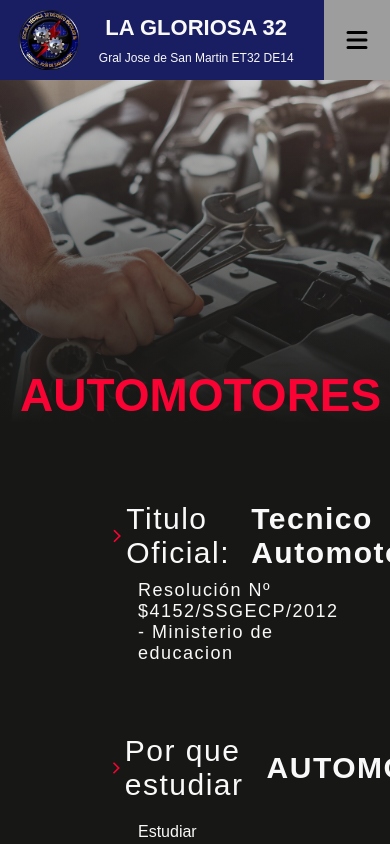
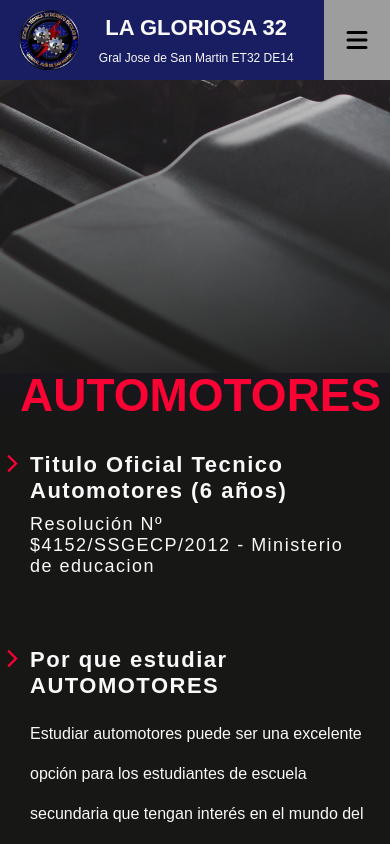
Before and after one commit to consor92/escuelaTecnica32, a Next.js app: page /discipline/automotores in a window 390 px wide. Shown: the top 844 px of the page. Built offline with nearby package versions, Linux system fonts and the light colour scheme.

Commit message:
fixed disciplineCarrusel

```diff
--- a/package.json
+++ b/package.json
@@ -16,6 +16,7 @@
     "framer-motion": "^4.1.17",
     "next": "13.2.4",
     "react": "18.2.0",
+    "react-alice-carousel": "^2.7.1",
     "react-dom": "18.2.0",
     "react-icons": "^4.8.0",
     "react-reveal": "^1.2.2"
--- a/src/Components/Disciplines/Disciplines.js
+++ b/src/Components/Disciplines/Disciplines.js
@@ -5,8 +5,22 @@ import { IoChevronForwardSharp } from "react-icons/io5";
 import Image from 'next/image';
 import { Zoom, Fade } from 'react-reveal';
 import { BsFillCircleFill } from "react-icons/bs";
+import AliceCarousel from 'react-alice-carousel';
+import 'react-alice-carousel/lib/alice-carousel.css';
 
+const url1 = 'https://cdn.wallpapersafari.com/95/49/RBudz6.jpg'
+const url2 = 'https://cutewallpaper.org/28/cool-africa-wallpaper/1306022341.jpg'
+const url3 = 'https://raw.githubusercontent.com/imagezzzz/blog_background/main/42.jpg'
+const url4 = 'https://www.cbc.ca/kids/images/wild_and_wonderful_asian_animals_header_1140.jpg'
+const url5 = 'https://e1.pxfuel.com/desktop-wallpaper/389/672/desktop-wallpaper-nosey-giraffe-long-neck.jpg'
 
+const items = [
+  <div className={Style.discipline__photo__two} style={{ backgroundImage: `url(${url1})` }}></div>,
+  <div className={Style.discipline__photo__two} style={{ backgroundImage: `url(${url2})` }}></div>,
+  <div className={Style.discipline__photo__two} style={{ backgroundImage: `url(${url3})` }}></div>,
+  <div className={Style.discipline__photo__two} style={{ backgroundImage: `url(${url4})` }}></div>,
+  <div className={Style.discipline__photo__two} style={{ backgroundImage: `url(${url5})` }}></div>,
+];
 
 const Disciplines = ({ props, showAs }) => {
 
@@ -44,12 +58,12 @@ const Disciplines = ({ props, showAs }) => {
         </div>
 
         <section className={Style.containerPage__discipline__info}>
-          <h2> <IoChevronForwardSharp style={{ color: 'var(--font-color--redIntense)', height: '30', width: '30' }} />Titulo Oficial:&nbsp;<strong>Tecnico {props.title}</strong>&nbsp;(6 años)</h2>
+          <h2> <IoChevronForwardSharp style={{ color: 'var(--font-color--redIntense)', height: '25', width: '25' }} />Titulo Oficial Tecnico {props.title} (6 años)</h2>
           <h3>Resolución Nº ${props.resolucion}/SSGECP/2012 - Ministerio de educacion</h3>
         </section>
 
         <section className={Style.containerPage__discipline__about}>
-          <h2> <IoChevronForwardSharp style={{ color: 'var(--font-color--redIntense)', height: '30', width: '30' }} />Por que estudiar&nbsp;<strong>{props.titleUppercase}</strong></h2>
+          <h2> <IoChevronForwardSharp style={{ color: 'var(--font-color--redIntense)', height: '25', width: '25' }} />Por que estudiar {props.titleUppercase}</h2>
           <p>{props.text_about_part1}</p>
           <p>{props.text_about_part2}</p>
         </section>
@@ -61,20 +75,37 @@ const Disciplines = ({ props, showAs }) => {
         </section>
 
         <section className={Style.containerPage__discipline__future}>
-          <h2> <IoChevronForwardSharp style={{ color: 'var(--font-color--redIntense)', height: '30', width: '30' }} /><strong>{props.titleUppercase}</strong>&nbsp;es considerada una carrera del futuro?</h2>
+          <h2> <IoChevronForwardSharp style={{ color: 'var(--font-color--redIntense)', height: '25', width: '25' }} />{props.titleUppercase} es considerada una carrera del futuro?</h2>
           <p>{props.text_future_part1}</p>
           <p>{props.text_future_part2}</p>
         </section>
 
         <section className={Style.containerPage__discipline__photo}>
-          <Fade left duration={3000}>
-            <div className={Style.discipline__photo__two}>
-            </div>
-          </Fade>
+
+          <AliceCarousel
+            autoPlay
+            autoPlayControls={false}
+            autoPlayStrategy="none"
+            autoPlayInterval={1000}
+            animationDuration={3500}
+            animationType="fadeout"
+            infinite
+            touchTracking={false}
+            disableDotsControls
+            disableButtonsControls
+            responsive={{
+              768: {
+                items: 1,
+                itemsFit: 'cover',
+              }
+            }}
+            items={items}
+          />
+
         </section>
 
         <section className={Style.containerPage__discipline__practice}>
-          <h2> <IoChevronForwardSharp style={{ color: 'var(--font-color--redIntense)', height: '30', width: '30' }} />Las&nbsp;<strong>Practicas Profesionalizantes</strong>&nbsp;durante la carrera</h2>
+          <h2> <IoChevronForwardSharp style={{ color: 'var(--font-color--redIntense)', height: '25', width: '25' }} />Practicas Profesionalizantes durante la carrera</h2>
           <p>{props.text_practice_part1}</p>
         </section>
 
--- a/src/Components/Disciplines/Disciplines.module.css
+++ b/src/Components/Disciplines/Disciplines.module.css
@@ -266,13 +266,14 @@
 .discipline__photo__two {
   height: 530px;
   width: 100%;
-  margin: 0 auto;
+  background-repeat: no-repeat;
+  background-size: cover;
   background-image: url('../../Assets/Images/mecanicaPage1.jpg');
-  background-size: cover;
-  background-repeat: no-repeat;
 }
 
 .discipline__photo__two {
+  background-size: cover;
+  background-position: center;
   background-image: url('../../Assets/Images/mecanicaPage2.jpg');
 }
 
@@ -296,7 +297,7 @@
   background-size: cover;
   background-position: center;
   background-repeat: no-repeat;
-
+  width: 100%;
 }
 
 .discipline__study__infoSubject {
@@ -331,7 +332,7 @@
 
 .study__infoSubject__info h3 {
   display: flex;
-  align-items:center;
+  align-items: center;
   font-weight: 100;
   padding: 8px 20px;
   font-size: var(--font-size--regular);
@@ -344,3 +345,175 @@
   width: 100%;
   margin-bottom: 15px;
 }
+
+
+
+@media only screen and (max-width:768px) {
+
+
+  .container {
+    width: 100%;
+    height: 100vh;
+    background-image: url('../../Assets/Images/bg_disciplines.png');
+    position: relative;
+    display: flex;
+    justify-content: center;
+    align-items: center;
+    flex-direction: column;
+    gap: 35px;
+    padding: 30px 0;
+  }
+
+  .containerPage__discipline__info,
+  .containerPage__discipline__about,
+  .containerPage__discipline__photo,
+  .containerPage__discipline__future,
+  .containerPage__discipline__practice,
+  .containerPage__discipline__study {
+    position: relative;
+    display: flex;
+    flex-direction: column;
+    justify-content: center;
+    align-items: flex-start;
+    margin: 0;
+    padding: 30px 0;
+    width: 100%;
+  }
+
+  .containerPage__discipline__info h2,
+  .containerPage__discipline__about h2,
+  .containerPage__discipline__future h2,
+  .containerPage__discipline__practice h2,
+  .containerPage__discipline__workshopStuden h2,
+  .containerPage__discipline__study h2 {
+    display: flex;
+    align-items: center;
+    flex-wrap: wrap;
+    color: var(--font-color--white);
+    font-size: var(--font-size--large);
+    font-weight: 600;
+    letter-spacing: var(--font-spacing-medium);
+    padding: 0 30px;
+    padding-right: 10px;
+  }
+
+  .containerPage__discipline__workshopStuden h2,
+  .containerPage__discipline__study h2 {
+    color: var(--font-color--white);
+    font-size: var(--font-size--extraLarge);
+    font-weight: 600;
+    letter-spacing: var(--font-spacing-medium);
+    padding: 0 30px;
+    padding-right: 10px;
+    text-align: center;
+  }
+
+
+  .containerPage__discipline__about>p,
+  .containerPage__discipline__future>p,
+  .containerPage__discipline__practice>p {
+    padding: 15px 0;
+    color: var(--font-color--white);
+    margin: 0 15px;
+    margin-left: 30px;
+    line-height: 40px;
+  }
+
+  .containerPage__discipline__info svg,
+  .containerPage__discipline__about svg,
+  .containerPage__discipline__future svg,
+  .containerPage__discipline__practice svg {
+    position: absolute;
+    top: 29px;
+    left: 0;
+    display: flex;
+  }
+
+
+  .discipline__photo__one,
+  .discipline__photo__two {
+    height: 400px;
+    width: 100%;
+    margin: 0 auto;
+    background-image: url('../../Assets/Images/mecanicaPage1.jpg');
+    background-size: cover;
+    background-repeat: no-repeat;
+  }
+
+  .discipline__photo__two {
+    background-image: url('../../Assets/Images/mecanicaPage2.jpg');
+  }
+
+  .container_discipline {
+    display: grid;
+    grid-template-columns: 1fr 1fr;
+    grid-template-rows: 1fr 1fr 1fr 1fr 1fr;
+    gap: 0px 0px;
+    grid-template-areas:
+      ". . "
+      ". . "
+      ". . "
+      ". . "
+      ". . ";
+    justify-items: stretch;
+    padding: 30px 0;
+  }
+
+
+  .container_discipline img {
+    background-size: cover;
+    background-position: center;
+    background-repeat: no-repeat;
+    width: 100%;
+    height: 200px;
+  }
+
+  .discipline__study__infoSubject {
+    display: grid;
+    grid-template-columns: 1fr;
+    grid-template-rows: 1fr 1fr 1fr 1fr 1fr 1fr;
+    gap: 40px;
+    grid-template-areas:
+      ". "
+      ". "
+      ". "
+      ". "
+      ". "
+      ". ";
+    justify-items: stretch;
+    padding: 30px 0;
+    margin: 0 auto;
+  }
+
+
+  .containerPage__computacion,
+  .containerPage__mecanica,
+  .containerPage__automotores {
+    width: 100%;
+    height: 50vh;
+    display: flex;
+    position: relative;
+    justify-content: flex-start;
+    align-items: flex-end;
+    background-color: var(--background--blue);
+    background-image: url('../../Assets/Images/bg_page_computacion.jpg');
+    background-position: center;
+    background-position-x: -1063px;
+    background-position-y: -707px;
+    background-repeat: no-repeat;
+    background-size: auto;
+  }
+  .containerPage__mecanica {
+    background-position-x: -917px;
+    background-position-y: -437px;
+    background-image: url('../../Assets/Images/bg_page_mecanica.jpg');
+  }
+
+  .containerPage__automotores {
+    background-image: url('../../Assets/Images/bg_page_automotores.jpg');
+  }
+
+
+
+
+}
```
Also changed, not shown: 1 other file (tests, documents, lock files or other folders).
